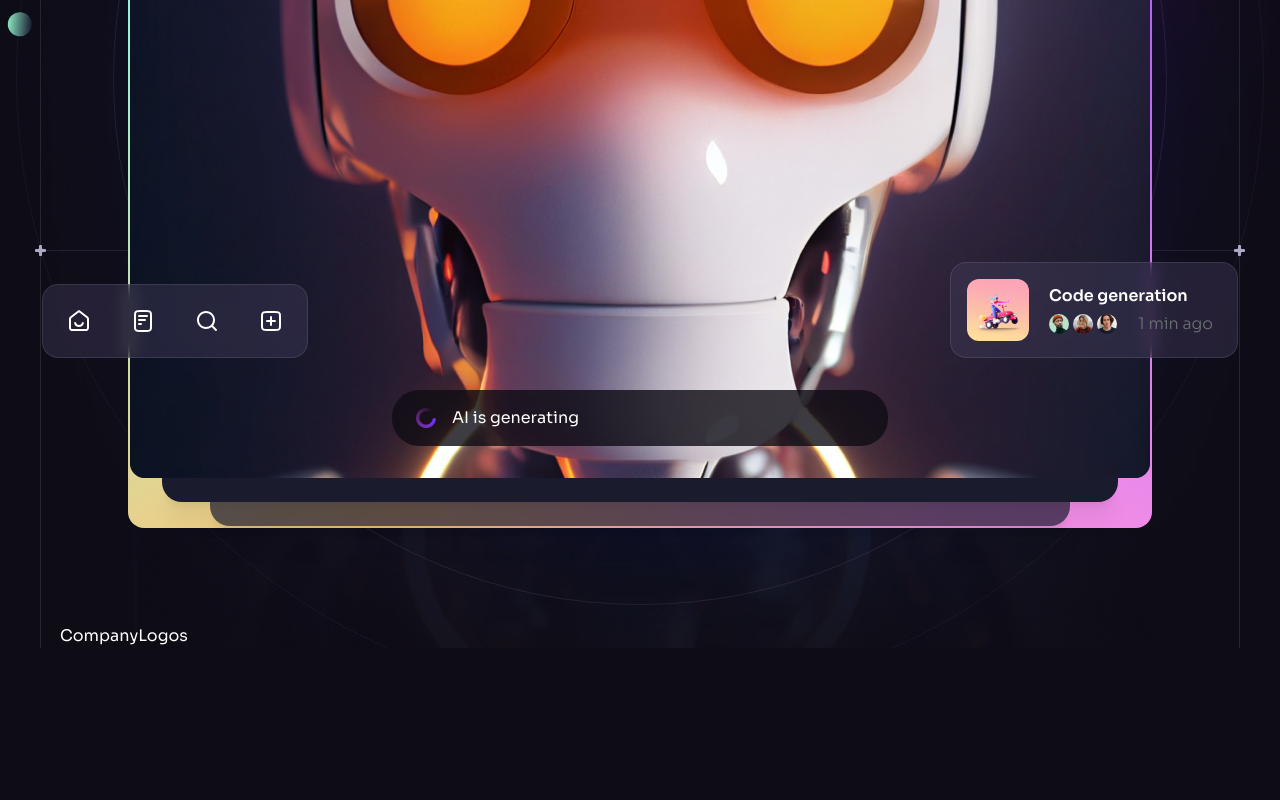
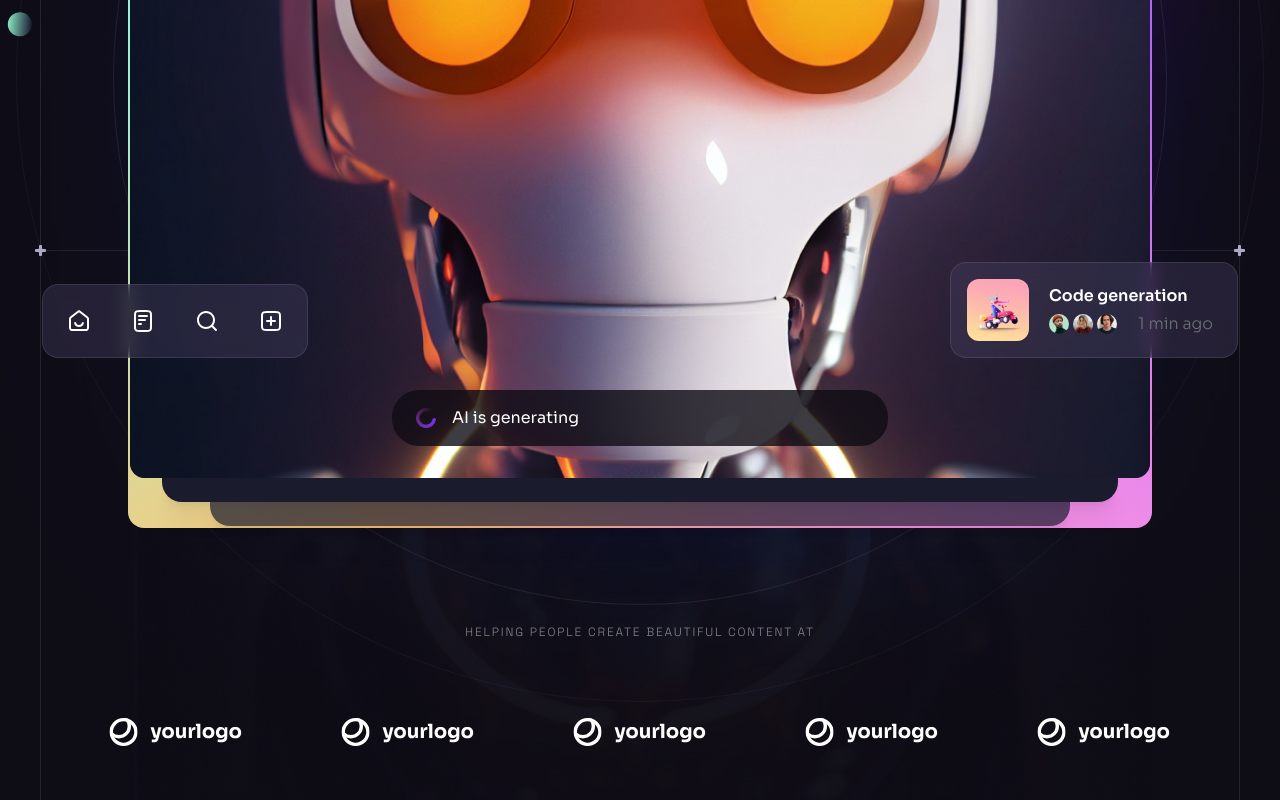
Before and after one commit to joanacastello/brainwave, a React (Vite) app: page / in a window 1280 px wide. Shown: the part 634-1434 px from the top of the page. Before the commit the page ends 1282 px from the top, so only its background shows below. Built offline with nearby package versions, Linux system fonts and the light colour scheme.

Commit message:
Finish CompanyLogos section

```diff
--- a/src/components/CompanyLogos.jsx
+++ b/src/components/CompanyLogos.jsx
@@ -1,7 +1,24 @@
 import React from "react";
+import { companyLogos } from "../constants";
 
 const CompanyLogos = ({ className }) => {
-  return <div className={className}>CompanyLogos</div>;
+  return (
+    <div className={className}>
+      <h5 className="tagline mb-6 text-center text-n-1/50">
+        Helping people create beautiful content at
+      </h5>
+      <ul className="flex">
+        {companyLogos.map((logo, index) => (
+          <li
+            className="flex items-center justify-center flex-1 h-[8.5rem]"
+            key={index}
+          >
+            <img src={logo} alt={logo} width={134} height={28} />
+          </li>
+        ))}
+      </ul>
+    </div>
+  );
 };
 
 export default CompanyLogos;
```
